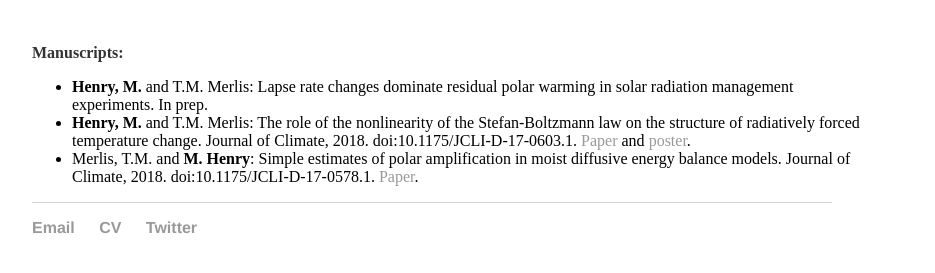
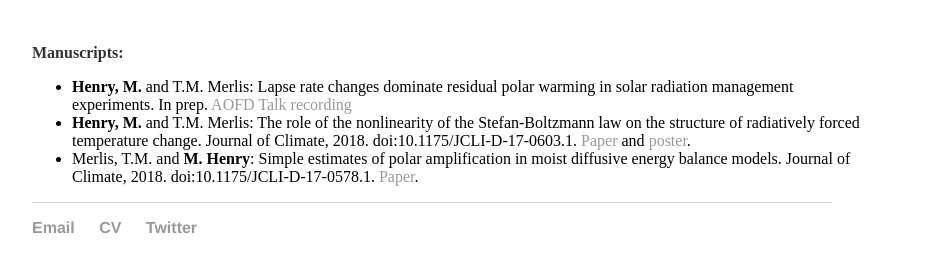
Before and after one commit to matthewjhenry/old_website, a Jekyll site: the page built from index.html, in a window 1280 px wide. Shown: the part 420-693 px from the top of the page, without its empty margins (276-1211 px from the left). Built offline with Jekyll 4.4.1, drawn with Linux system fonts in a browser that asks for light colours.

Commit message:
add talk

```diff
--- a/index.html
+++ b/index.html
@@ -39,7 +39,7 @@ div.relative {
 
 	<p class="ex"><font size=3><b>Manuscripts:</b></p>
 		<ul>
-		<li><b>Henry, M.</b> and T.M. Merlis: Lapse rate changes dominate residual polar warming in solar radiation management experiments. In prep.
+		<li><b>Henry, M.</b> and T.M. Merlis: Lapse rate changes dominate residual polar warming in solar radiation management experiments. In prep. <a href='https://ams.confex.com/ams/22FLUID/videogateway.cgi/id/55150?recordingid=55150'>AOFD Talk recording</a>
 		<li><b>Henry, M.</b> and T.M. Merlis: The role of the nonlinearity of the Stefan-Boltzmann law on the structure of radiatively forced temperature change. Journal of Climate, 2018. doi:10.1175/JCLI-D-17-0603.1. <a href='https://journals.ametsoc.org/doi/10.1175/JCLI-D-17-0603.1'>Paper</a> and <a href='http://meteo.mcgill.ca/~mhenry/files/poster_henry_0617.pdf'>poster</a>.
 		<li>Merlis, T.M. and <b>M. Henry</b>: Simple estimates of polar amplification in moist diffusive energy balance models. Journal of Climate, 2018. doi:10.1175/JCLI-D-17-0578.1. <a href='https://journals.ametsoc.org/doi/10.1175/JCLI-D-17-0578.1'>Paper</a>.
 		</ul>
```
